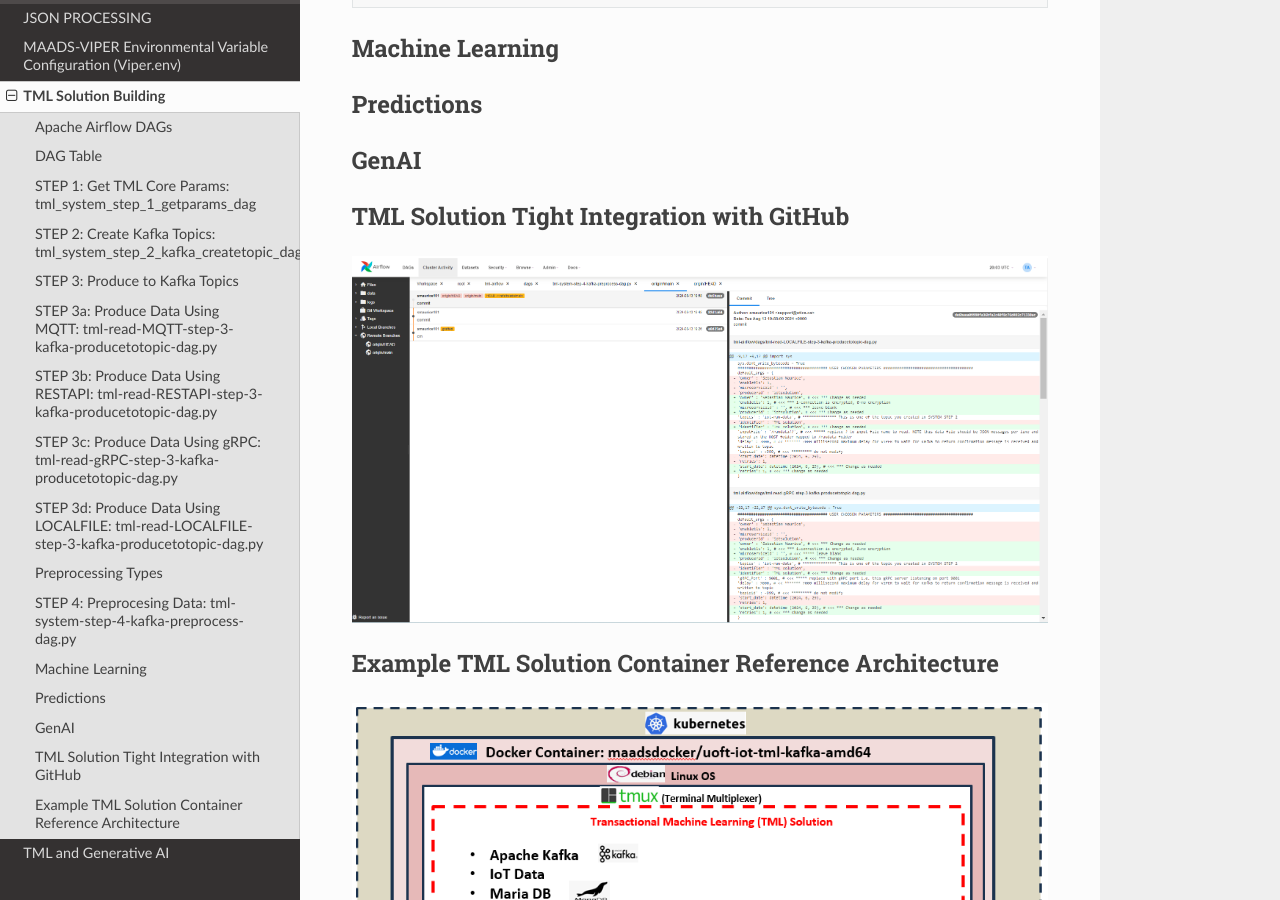
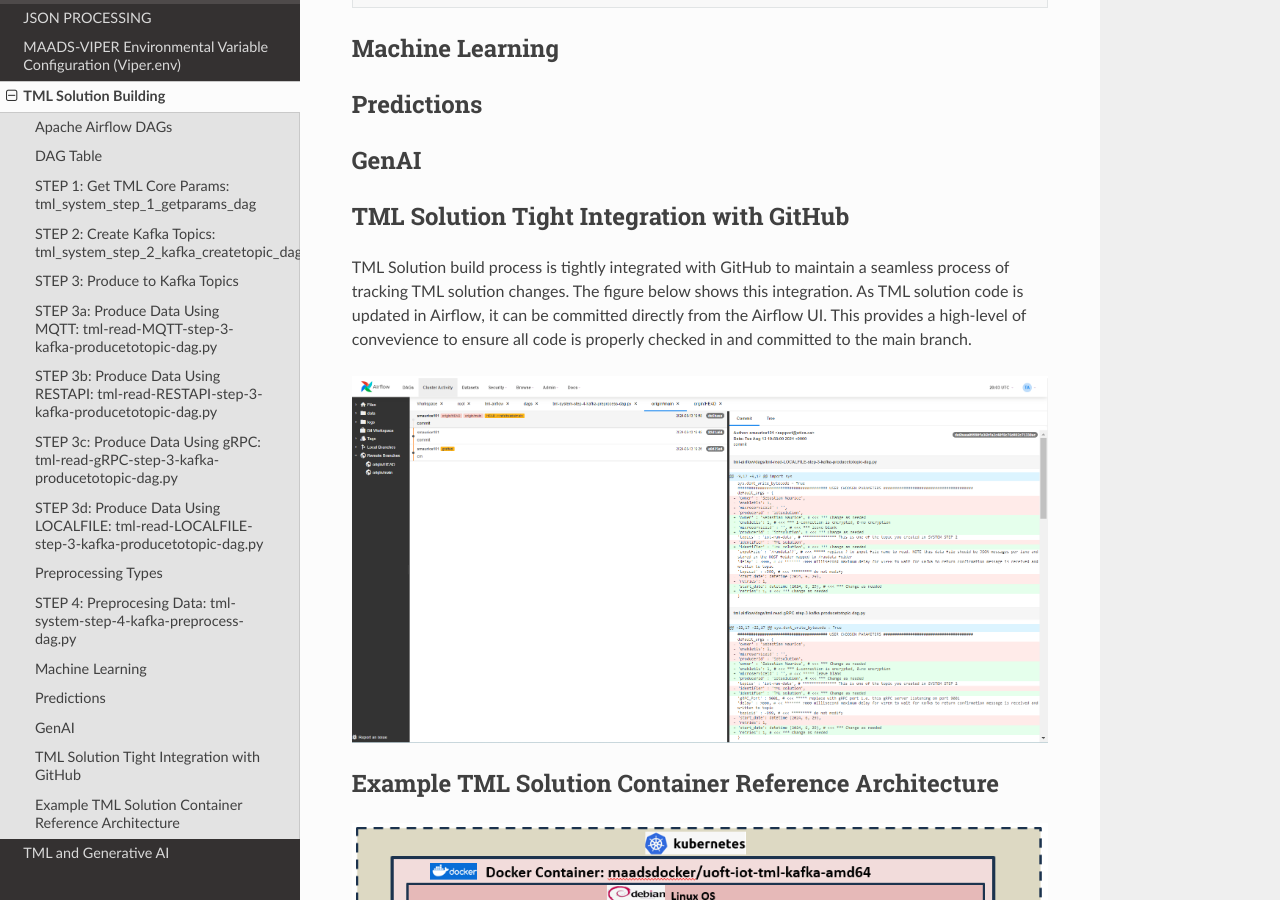
Before and after one commit to smaurice101/readthedocs, a Sphinx documentation site: the page built from docs/source/tmlbuilds.rst, in a window 1280 px wide and 900 px high, scrolled down 16422 px. Built offline with Sphinx 7.4.7 and the Read the Docs theme 2.0.0, drawn with Linux system fonts in a browser that asks for light colours.

Commit message:
Update tmlbuilds.rst

```diff
--- a/docs/source/tmlbuilds.rst
+++ b/docs/source/tmlbuilds.rst
@@ -981,6 +981,8 @@
 TML Solution Tight Integration with GitHub
 ---------------------------------------------
 
+TML Solution build process is tightly integrated with GitHub to maintain a seamless process of tracking TML solution changes.  The figure below shows this integration.  As TML solution code is updated in Airflow, it can be committed directly from the Airflow UI.  This provides a high-level of convevience to ensure all code is properly checked in and committed to the main branch.
+
 .. figure:: tmlgit.png
 
 
```
